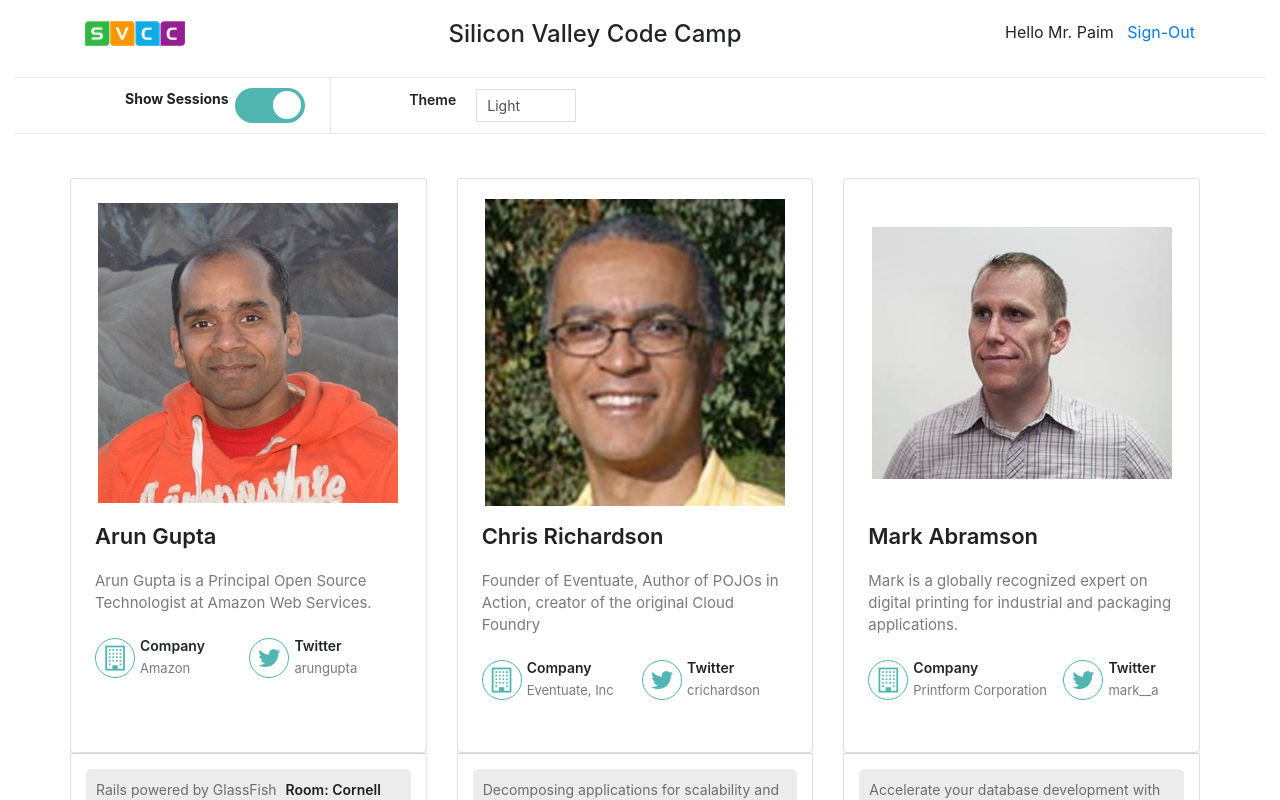
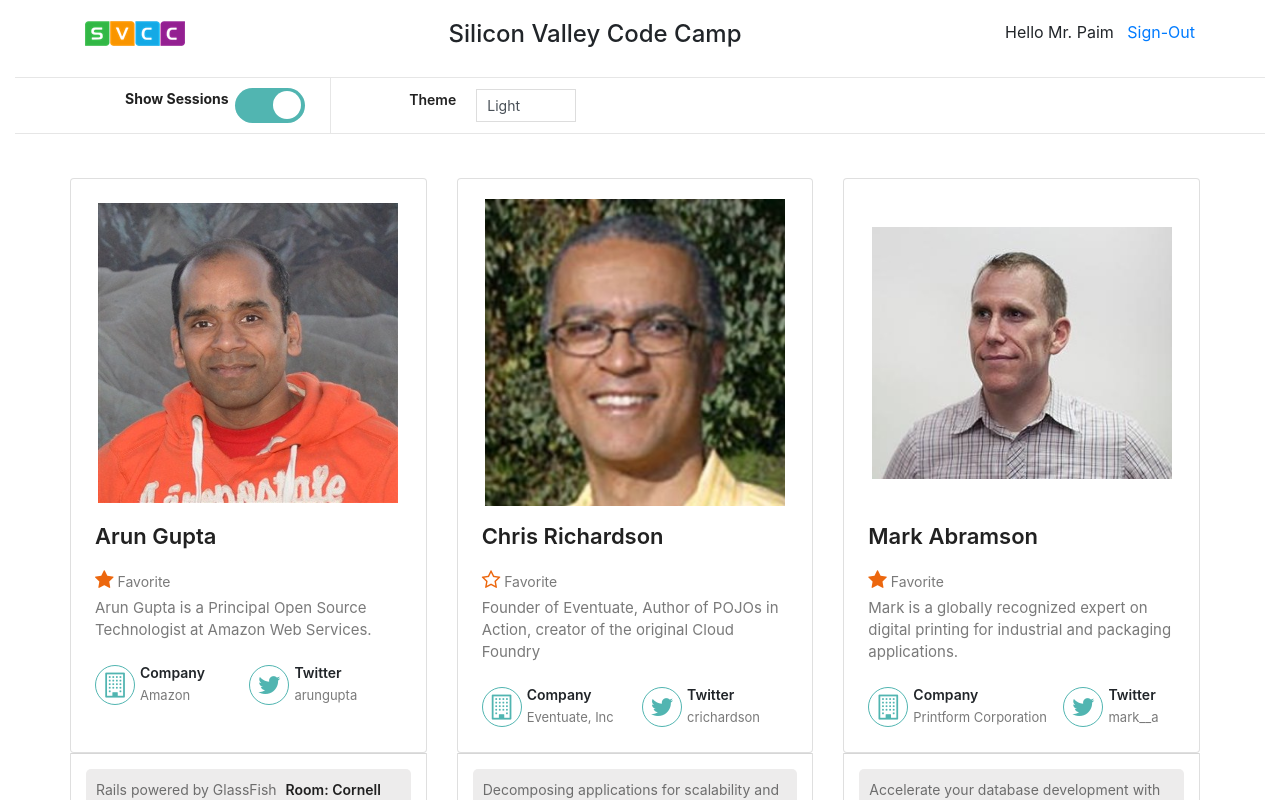
Before and after one commit to hugpaim/Next.js-project-SVCC, a Next.js app: page / in a window 1280 px wide. Shown: the top 800 px of the page. Built offline with nearby package versions, Linux system fonts and the light colour scheme.

Commit message:
add favorite button

```diff
--- a/pages/index.js
+++ b/pages/index.js
@@ -1,4 +1,4 @@
-import App from "../public/src/components/App";
+import App from "../src/components/App";
 
 const IndexPage = () => {
   return (
--- a/public/src/components/SpeakersList.js
+++ /dev/null
@@ -1,21 +0,0 @@
-import Speaker from "./Speaker";
-
-function SpeakersList({ data, showSessions }) {
-  return (
-    <div className="container speakers-list">
-      <div className="row">
-        {data.map(function (speaker) {
-          return (
-            <Speaker
-              key={speaker.id}
-              speaker={speaker}
-              showSessions={showSessions}
-            />
-          );
-        })}
-        ;
-      </div>
-    </div>
-  );
-}
-export default SpeakersList;
--- a/public/src/components/App.js
+++ b/src/components/App.js
@@ -1,4 +1,3 @@
-import { data } from "../../../pages/SpeakerData";
 import Header from "./Header";
 import { useState } from "react";
 import Speakers from "./Speakers";
@@ -14,7 +13,6 @@ function App() {
     >
       <Header theme={theme} />
       <Speakers
-        data={data}
         theme={theme}
         setTheme={setTheme}
       />
--- a/public/src/components/Speaker.js
+++ b/src/components/Speaker.js
@@ -27,6 +27,18 @@ function SpeakerImage({ id, first, last }) {
   );
 }
 
+function SpeakerFavorite({favorite, onFavoriteToggle}){
+return(
+<div className="action padB1">
+<span onClick={onFavoriteToggle}>
+  <i className={
+    favorite=== true ? "fa fa-star orange" : "fa fa-star-o orange"}></i>
+    {" "} Favorite {" "}
+</span>
+</div>
+)
+}
+
 function SpeakerDemographics({
   first,
   last,
@@ -34,6 +46,7 @@ function SpeakerDemographics({
   company,
   twitterHandle,
   favorite,
+  onFavoriteToggle
 }) {
   return (
     <div className="speaker-info">
@@ -42,6 +55,10 @@ function SpeakerDemographics({
           {first} {last}
         </h3>
       </div>
+      <SpeakerFavorite
+      favorite={favorite}
+      onFavoriteToggle={onFavoriteToggle}
+      />
       <div>
         <p className="card-description">{bio}</p>
         <div className="social d-flex flex-row mt-4">
@@ -59,13 +76,13 @@ function SpeakerDemographics({
   );
 }
 
-function Speaker({ speaker, showSessions }) {
+function Speaker({ speaker, showSessions, onFavoriteToggle }) {
   const { id, first, last, sessions } = speaker;
   return (
     <div className="col-xs-12 col-sm-12 col-md-6 col-lg-4 col-sm-12 col-xs-12">
       <div className="card card-height p-4 mt-4">
         <SpeakerImage id={id} first={first} last={last} />
-        <SpeakerDemographics {...speaker} />
+        <SpeakerDemographics {...speaker} onFavoriteToggle={onFavoriteToggle} />
       </div>
       {showSessions === true ? <Sessions sessions={sessions} /> : null}
     </div>
--- a/public/src/components/Speakers.js
+++ b/src/components/Speakers.js
@@ -4,7 +4,7 @@ import { useState } from "react";
 
 
 
-function Speakers({ data, theme, setTheme }) {
+function Speakers({theme, setTheme }) {
 
 const [showSessions, setShowSessions] = useState(true);
 
@@ -14,7 +14,7 @@ const [showSessions, setShowSessions] = useState(true);
       setTheme={setTheme}
       showSessions={showSessions}
       setShowSessions={setShowSessions} />
-      <SpeakersList data={data}
+      <SpeakersList
       showSessions={showSessions} />
     </>
   );
--- /dev/null
+++ b/src/components/SpeakersList.js
@@ -0,0 +1,40 @@
+import Speaker from "./Speaker";
+import { data } from "../../pages/SpeakerData";
+import { useState } from "react";
+
+function SpeakersList({showSessions }) {
+
+  const [SpeakersData, setSpeakerData] = useState(data);
+
+  function onFavoriteToggle(id){
+    const speakerRecPrevious = SpeakersData.find(function(rec){
+      return rec.id === id;
+    });
+    const speakerRecUpdated = {...speakerRecPrevious, favorite: !speakerRecPrevious.favorite};
+    const speakersDataNew = SpeakersData.map(function(rec){
+      return rec.id === id ? speakerRecUpdated: rec;
+    });
+    setSpeakerData(speakersDataNew);
+  }
+
+  return (
+    <div className="container speakers-list">
+      <div className="row">
+        {SpeakersData.map(function (speaker) {
+          return (
+            <Speaker
+              key={speaker.id}
+              speaker={speaker}
+              showSessions={showSessions}
+              onFavoriteToggle={() =>{
+                onFavoriteToggle(speaker.id);
+              }}
+            />
+          );
+        })}
+        ;
+      </div>
+    </div>
+  );
+}
+export default SpeakersList;
```
Also changed, not shown: src/components/Header.js (renamed from public/src/components/Header.js), src/components/SpeakersToolbar.js (renamed from public/src/components/SpeakersToolbar.js).
